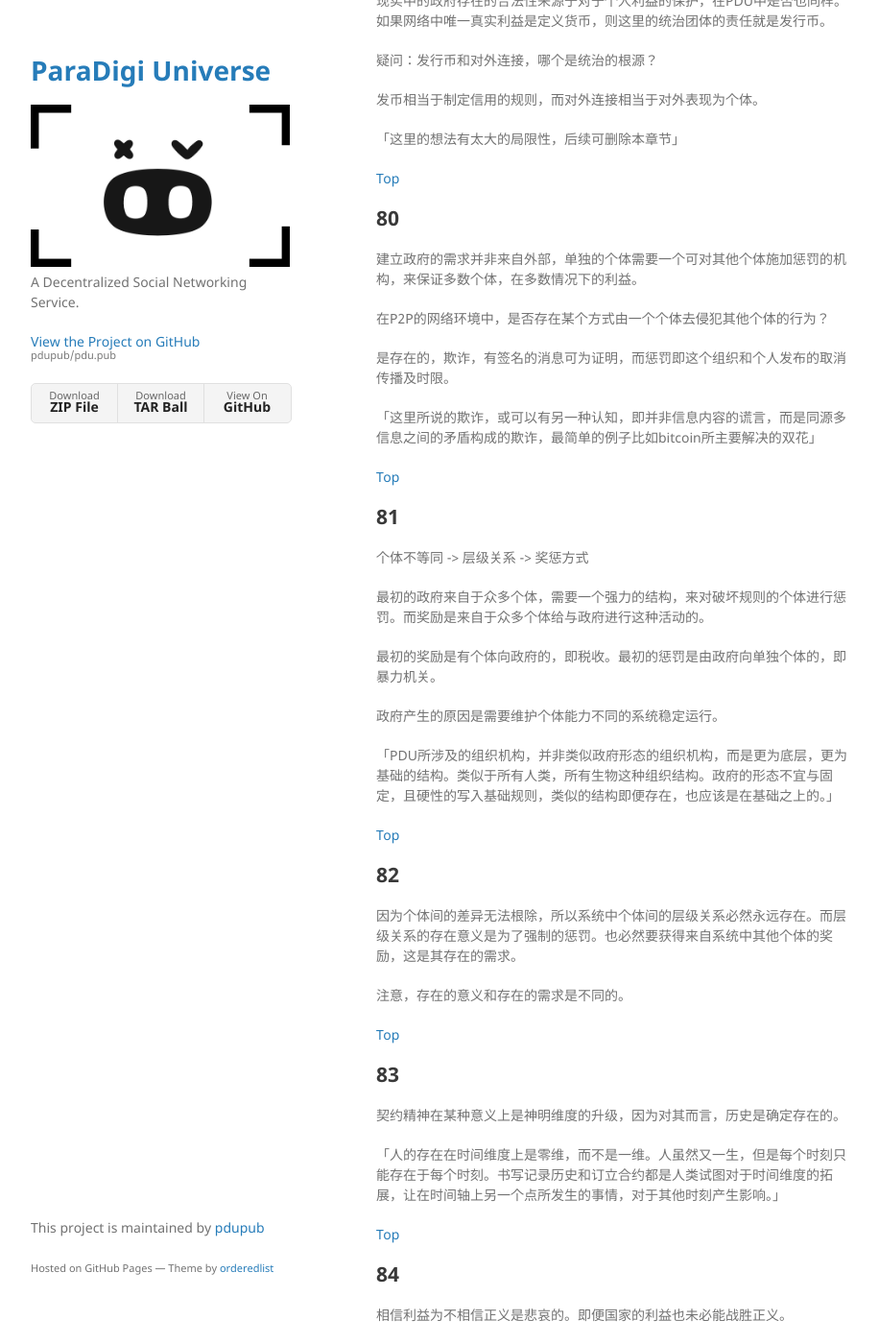
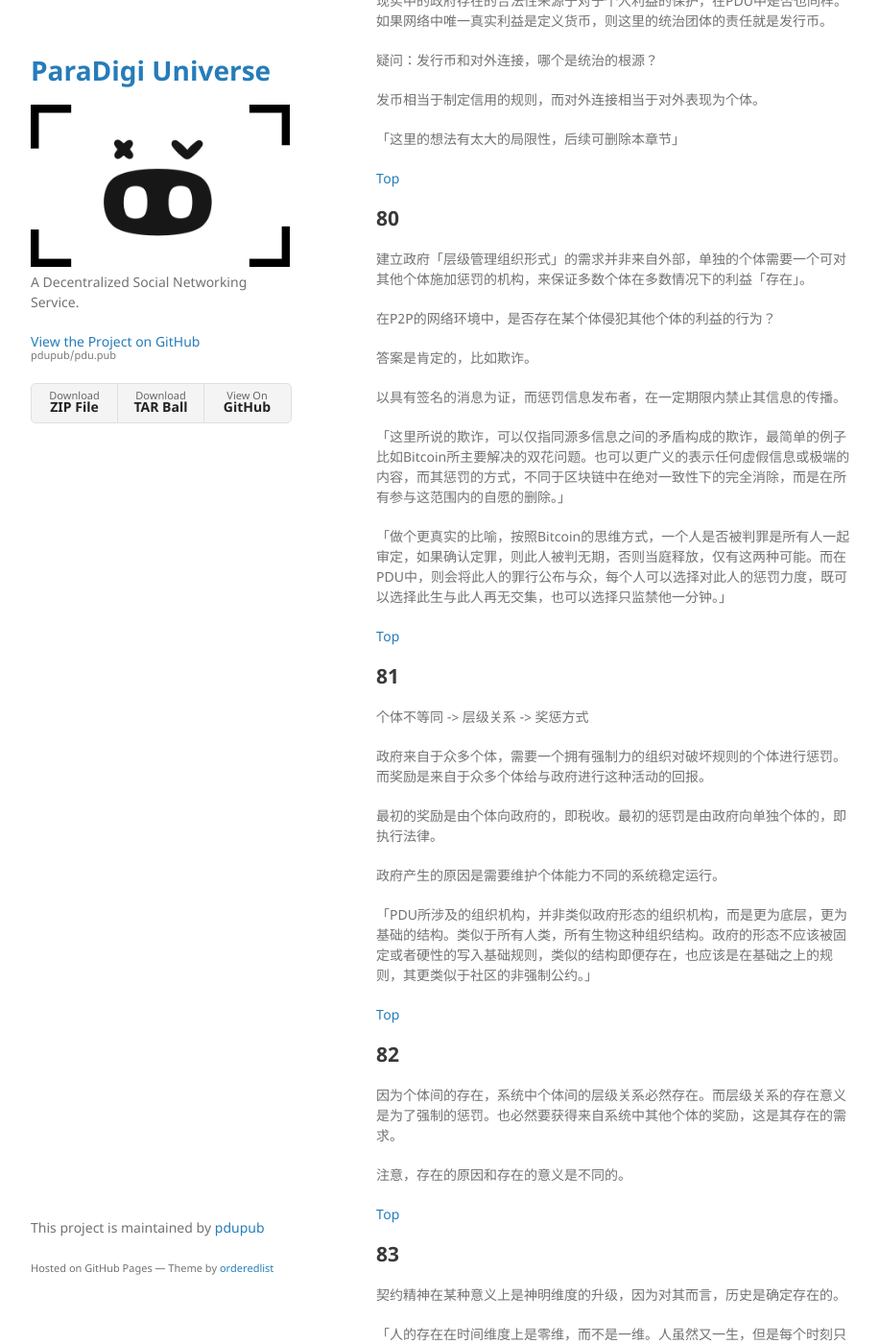
Before and after one commit to pdupub/pdu.pub, a Jekyll site: the page built from docs/zh/Draft.md, in a window 1280 px wide and 1400 px high, scrolled down 31967 px. Shown: the whole window at 96% size, without its empty margins (178-1094 px from the left). Built offline with Jekyll 4.4.1, drawn with Linux system fonts in a browser that asks for light colours; our own code applies the rules of GitHub Pages for plain Markdown files.

Commit message:
draft refactor 2.82

```diff
--- a/docs/zh/Draft.md
+++ b/docs/zh/Draft.md
@@ -1270,13 +1270,17 @@ A与B的交流是A改变了世界的客观存在，B通过感知去理解，改
 
 ## 80
 
-建立政府的需求并非来自外部，单独的个体需要一个可对其他个体施加惩罚的机构，来保证多数个体，在多数情况下的利益。
-
-在P2P的网络环境中，是否存在某个方式由一个个体去侵犯其他个体的行为？
-
-是存在的，欺诈，有签名的消息可为证明，而惩罚即这个组织和个人发布的取消传播及时限。
-
-「这里所说的欺诈，或可以有另一种认知，即并非信息内容的谎言，而是同源多信息之间的矛盾构成的欺诈，最简单的例子比如bitcoin所主要解决的双花」
+建立政府「层级管理组织形式」的需求并非来自外部，单独的个体需要一个可对其他个体施加惩罚的机构，来保证多数个体在多数情况下的利益「存在」。
+
+在P2P的网络环境中，是否存在某个体侵犯其他个体的利益的行为？
+
+答案是肯定的，比如欺诈。
+
+以具有签名的消息为证，而惩罚信息发布者，在一定期限内禁止其信息的传播。
+
+「这里所说的欺诈，可以仅指同源多信息之间的矛盾构成的欺诈，最简单的例子比如Bitcoin所主要解决的双花问题。也可以更广义的表示任何虚假信息或极端的内容，而其惩罚的方式，不同于区块链中在绝对一致性下的完全消除，而是在所有参与这范围内的自愿的删除。」
+
+「做个更真实的比喻，按照Bitcoin的思维方式，一个人是否被判罪是所有人一起审定，如果确认定罪，则此人被判无期，否则当庭释放，仅有这两种可能。而在PDU中，则会将此人的罪行公布与众，每个人可以选择对此人的惩罚力度，既可以选择此生与此人再无交集，也可以选择只监禁他一分钟。」
 
 
 [Top](#笔记)
@@ -1285,22 +1289,22 @@ A与B的交流是A改变了世界的客观存在，B通过感知去理解，改
 
 个体不等同 -> 层级关系 -> 奖惩方式
 
-最初的政府来自于众多个体，需要一个强力的结构，来对破坏规则的个体进行惩罚。而奖励是来自于众多个体给与政府进行这种活动的。
-
-最初的奖励是有个体向政府的，即税收。最初的惩罚是由政府向单独个体的，即暴力机关。
+政府来自于众多个体，需要一个拥有强制力的组织对破坏规则的个体进行惩罚。而奖励是来自于众多个体给与政府进行这种活动的回报。
+
+最初的奖励是由个体向政府的，即税收。最初的惩罚是由政府向单独个体的，即执行法律。
 
 政府产生的原因是需要维护个体能力不同的系统稳定运行。
 
-「PDU所涉及的组织机构，并非类似政府形态的组织机构，而是更为底层，更为基础的结构。类似于所有人类，所有生物这种组织结构。政府的形态不宜与固定，且硬性的写入基础规则，类似的结构即便存在，也应该是在基础之上的。」
+「PDU所涉及的组织机构，并非类似政府形态的组织机构，而是更为底层，更为基础的结构。类似于所有人类，所有生物这种组织结构。政府的形态不应该被固定或者硬性的写入基础规则，类似的结构即便存在，也应该是在基础之上的规则，其更类似于社区的非强制公约。」
 
 
 [Top](#笔记)
 
 ## 82
 
-因为个体间的差异无法根除，所以系统中个体间的层级关系必然永远存在。而层级关系的存在意义是为了强制的惩罚。也必然要获得来自系统中其他个体的奖励，这是其存在的需求。
-
-注意，存在的意义和存在的需求是不同的。
+因为个体间的存在，系统中个体间的层级关系必然存在。而层级关系的存在意义是为了强制的惩罚。也必然要获得来自系统中其他个体的奖励，这是其存在的需求。
+
+注意，存在的原因和存在的意义是不同的。
 
 
 [Top](#笔记)
```
